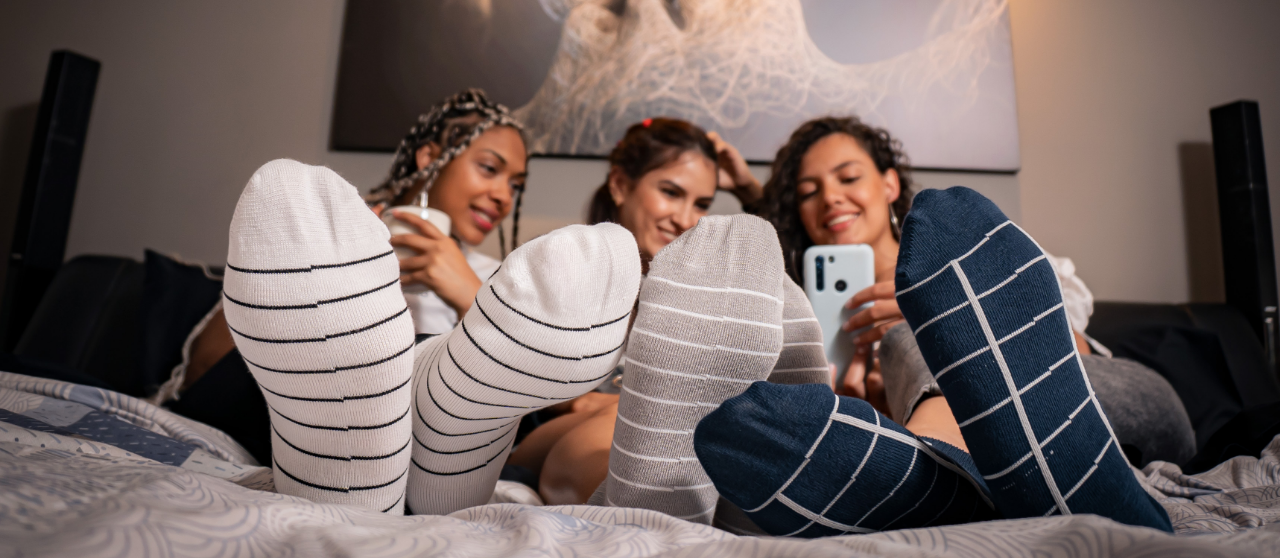
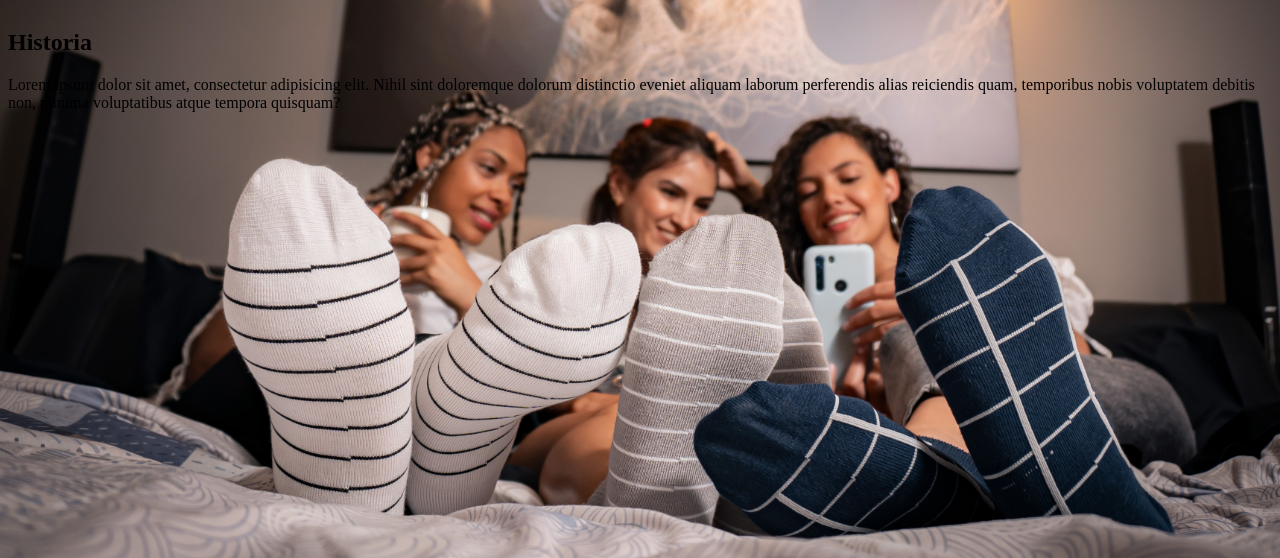
Before and after one commit to LINAPULGARINGONZALEZ/pagina_copper, a plain HTML site: page index.html in a window 1280 px wide. Shown: the part 242-800 px from the top of the page. Drawn offline with Linux system fonts and the light colour scheme.

Commit message:
10/11/23

```diff
--- a/index.html
+++ b/index.html
@@ -27,6 +27,13 @@
         </nav>
     </header>
 
+
+    <!-- implemetar textos -->
+    <h2>Historia</h2>
+    <p>
+        Lorem ipsum dolor sit amet, consectetur adipisicing elit. Nihil sint doloremque dolorum distinctio eveniet aliquam laborum perferendis alias reiciendis quam, temporibus nobis voluptatem debitis non, minima voluptatibus atque tempora quisquam?
+    </p>
+
 </body>
 
 </html>
```
